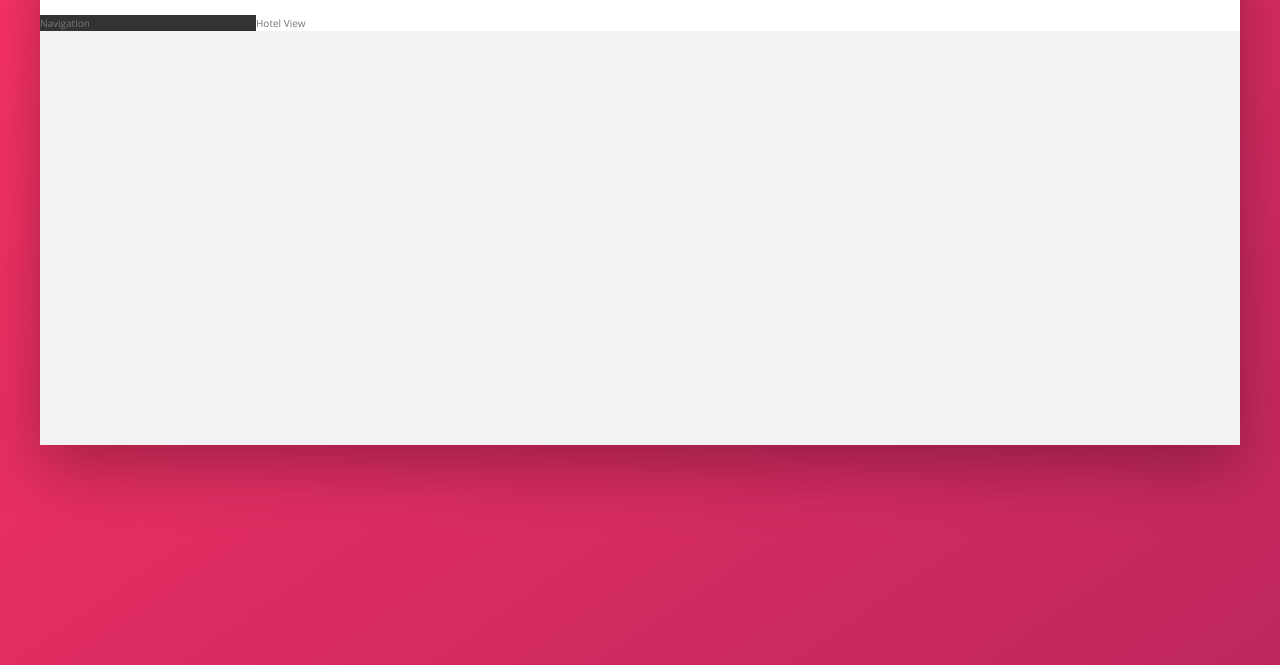
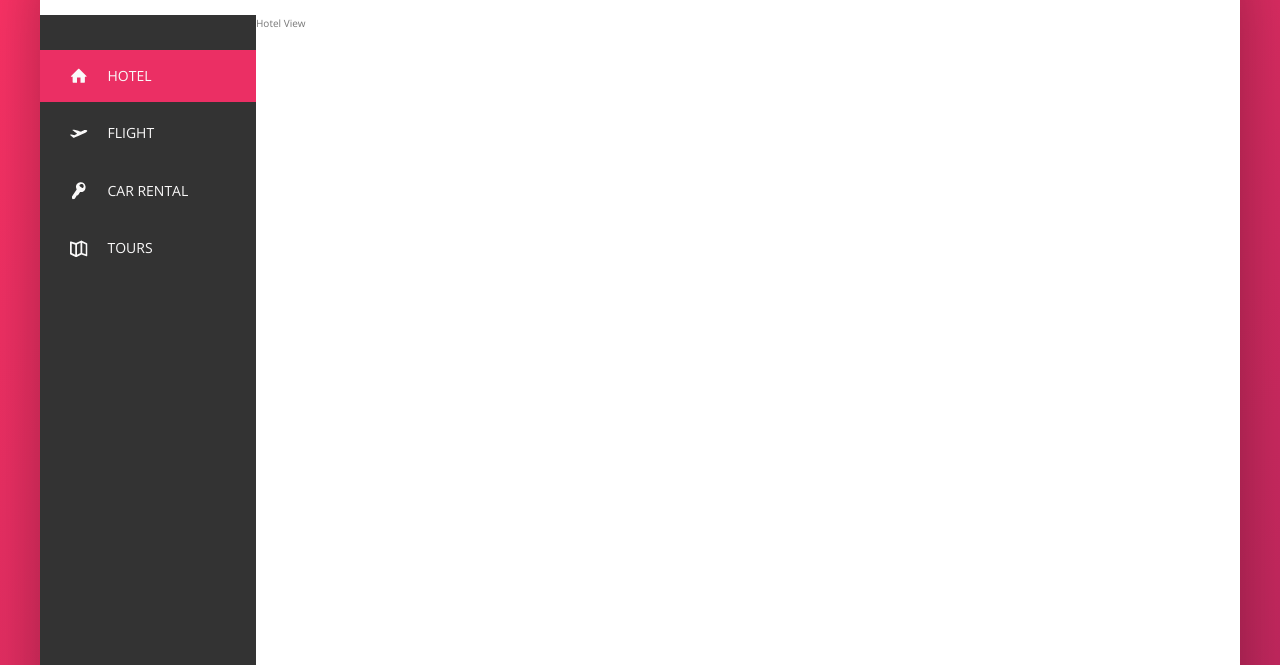
Before and after one commit to YiroYi/flex, a website: page index.html in a window 1280 px wide. Shown: the part 135-800 px from the top of the page. Drawn offline with nearby package versions, Linux system fonts and the light colour scheme.

Commit message:
Nav bar implemented

```diff
--- a/index.html
+++ b/index.html
@@ -43,7 +43,43 @@
           </header>
           <div class="content">
             <nav class="sidebar">
-              Navigation
+              <ul class="side-nav">
+                <li class="side-nav__item side-nav__item--active">
+                  <a href="#" class="side-nav__link">
+                    <svg class="side-nav__icon">
+                      <use xlink:href="img/sprite.svg#icon-home"></use>
+                    </svg>
+                    <span>Hotel</span>
+                  </a>
+                </li>
+                <li class="side-nav__item">
+                  <a href="#" class="side-nav__link">
+                    <svg class="side-nav__icon">
+                      <use xlink:href="img/sprite.svg#icon-aircraft-take-off"></use>
+                    </svg>
+                    <span>Flight</span>
+                  </a>
+                </li>
+                <li class="side-nav__item">
+                  <a href="#" class="side-nav__link">
+                    <svg class="side-nav__icon">
+                      <use xlink:href="img/sprite.svg#icon-key"></use>
+                    </svg>
+                    <span>Car Rental</span>
+                  </a>
+                </li>
+                <li class="side-nav__item">
+                  <a href="#" class="side-nav__link">
+                    <svg class="side-nav__icon">
+                      <use xlink:href="img/sprite.svg#icon-map"></use>
+                    </svg>
+                    <span>Tours</span>
+                  </a>
+                </li>
+              </ul>
+              <div class="legal">
+                &copy; 2017 by KimchiCoding
+              </div>
             </nav>
             <main class="hotel-view">
               Hotel View
--- a/sass/_components.scss
+++ b/sass/_components.scss
@@ -109,3 +109,73 @@
     margin-right: 1rem;
   }
 }
+
+
+.side-nav {
+  font-size: 1.4rem;
+  list-style: none;
+  margin-top: 3.5rem;
+
+  &__item {
+    position:relative;
+
+    &:not(:last-child) {
+      margin-bottom: .5rem;
+    }
+  }
+
+  &__item::before {
+    content: "";
+    position: absolute;
+    top: 0;
+    left: 0;
+    height: 100%;
+    width: 3px;
+    background-color: var(--color-primary);
+    transform: scaleY(0);
+    transition: transform .2s,
+                width .4s
+                cubic-bezier(1,0,0,1) .2s,
+                background-color .1s; // .4s crece el width y el .2 nos dice que empieza despues de .2 s
+  }
+
+  &__item:hover::before,
+  &__item--active::before  {
+    transform: scaleY(1); // crece el Y porque crece del centro hacia arriba
+    width: 100%;
+  }
+
+  &__item:active::before {
+    background-color: var(--color-primary-light);
+  }
+
+  &__link:link,
+  &__link:visited {
+    color: var(--color-grey-light-1);
+    text-decoration: none;
+    text-transform: uppercase;
+    display: block;
+    padding: 1.5rem 3rem;
+    display: flex;
+    align-items: center;
+    position: relative;
+    z-index: 10; // Es para que cuando el elemento ::before haga la animacion
+    //el texto se quede encima
+  }
+
+  &__icon {
+    width: 1.75rem;
+    height: 1.75rem;
+    margin-right: 2rem;
+    fill: currentColor; //take the color of the parent
+  }
+
+}
+
+
+.legal {
+  font-size: 1.2rem;
+  color: var(--color-grey-light-4);
+  text-align: center;
+  padding: 2.5rem;
+}
--- a/sass/_layout.scss
+++ b/sass/_layout.scss
@@ -26,9 +26,14 @@
   /*Primer cero es flex-grow que no crezca si hay espacio*/
   /*Segundo cero es flex-width que no dr encoja si hay espacio*/
   /*18% es el width*/
+  display: flex;
+  flex-direction: column;
+  justify-content:space-between; // cuando son dos elementos todo el espacion lo
+  //pone en medio y empuja hasta arriba o abajo, izuqierda o derecha.
 }
 
 .hotel-view {
+  height: 80rem;
   background-color: #fff;
   flex: 1;
   /*indicamos flex-grow: 1 que crezca y ocupe todo el espacio que queda*/
```
Also changed, not shown: css/style.css.
